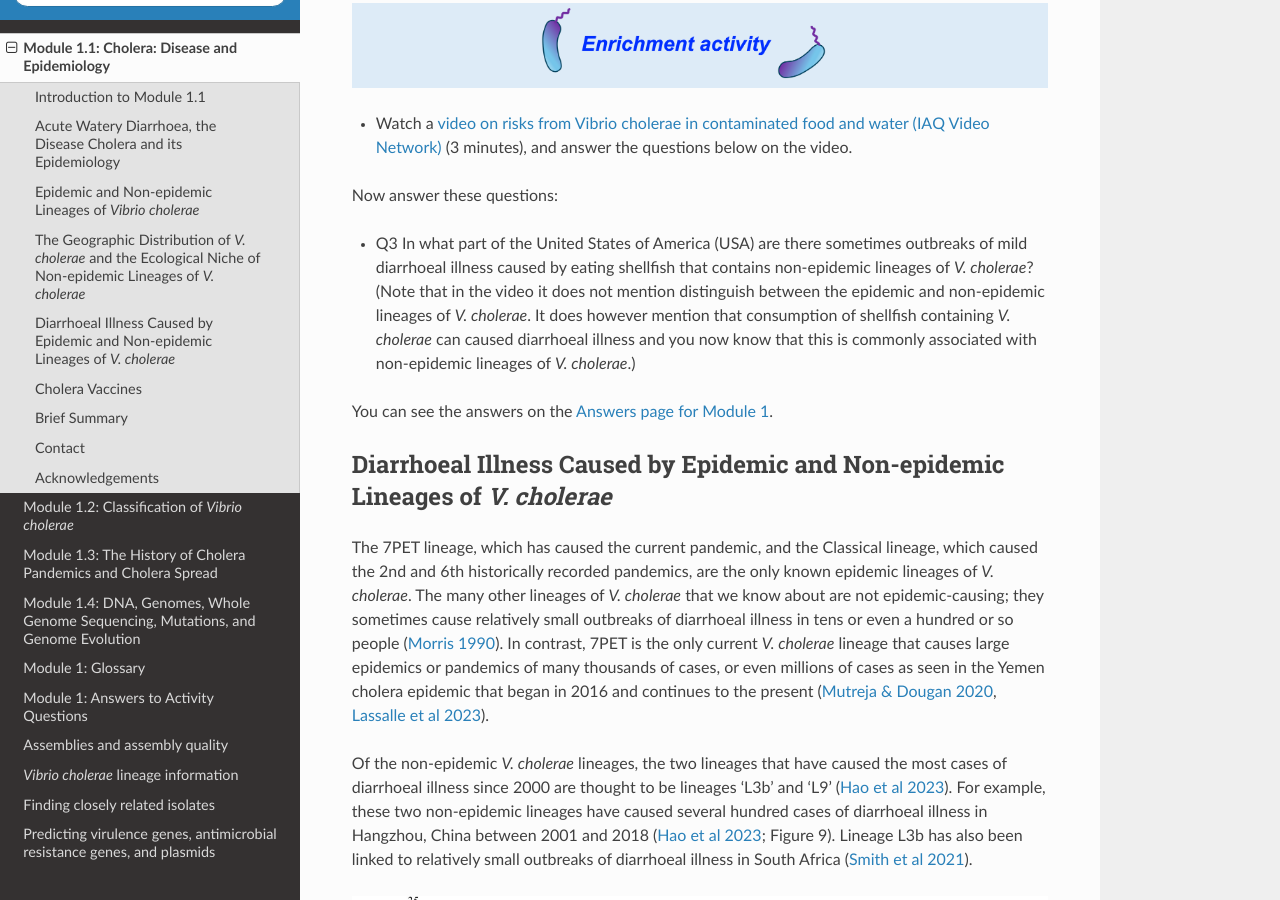
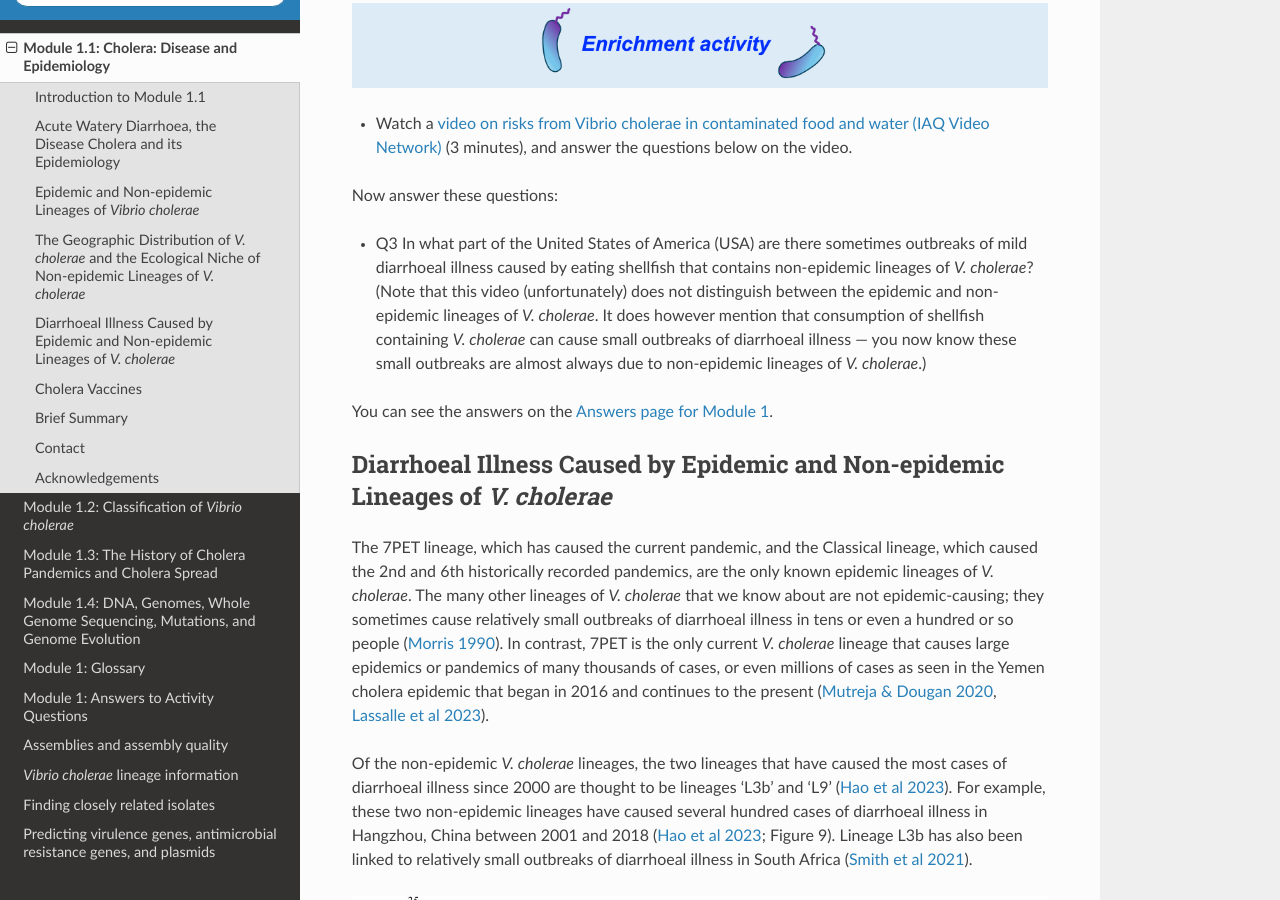
Before and after one commit to avrilcoghlan/cholerabook, a Sphinx documentation site: the page built from docs/source/vibriogenomes.rst, in a window 1280 px wide and 900 px high, scrolled down 8419 px. Built offline with Sphinx 7.4.7 and the Read the Docs theme 2.0.0, drawn with Linux system fonts in a browser that asks for light colours.

Commit message:
Update vibriogenomes.rst

```diff
--- a/docs/source/vibriogenomes.rst
+++ b/docs/source/vibriogenomes.rst
@@ -276,7 +276,7 @@ some small outbreaks of mild diarrhoeal illness are caused by eating shellfish t
 
 Now answer these questions:
 
-* Q3 In what part of the United States of America (USA) are there sometimes outbreaks of mild diarrhoeal illness caused by eating shellfish that contains non-epidemic lineages of *V. cholerae*? (Note that in the video it does not mention distinguish between the epidemic and non-epidemic lineages of *V. cholerae*. It does however mention that consumption of shellfish containing *V. cholerae* can caused diarrhoeal illness and you now know that this is commonly associated with non-epidemic lineages of *V. cholerae*.)
+* Q3 In what part of the United States of America (USA) are there sometimes outbreaks of mild diarrhoeal illness caused by eating shellfish that contains non-epidemic lineages of *V. cholerae*? (Note that this video (unfortunately) does not distinguish between the epidemic and non-epidemic lineages of *V. cholerae*. It does however mention that consumption of shellfish containing *V. cholerae* can cause small outbreaks of diarrhoeal illness --- you now know these small outbreaks are almost always due to non-epidemic lineages of *V. cholerae*.)
 
 You can see the answers on the `Answers page for Module 1`_.
 
```
